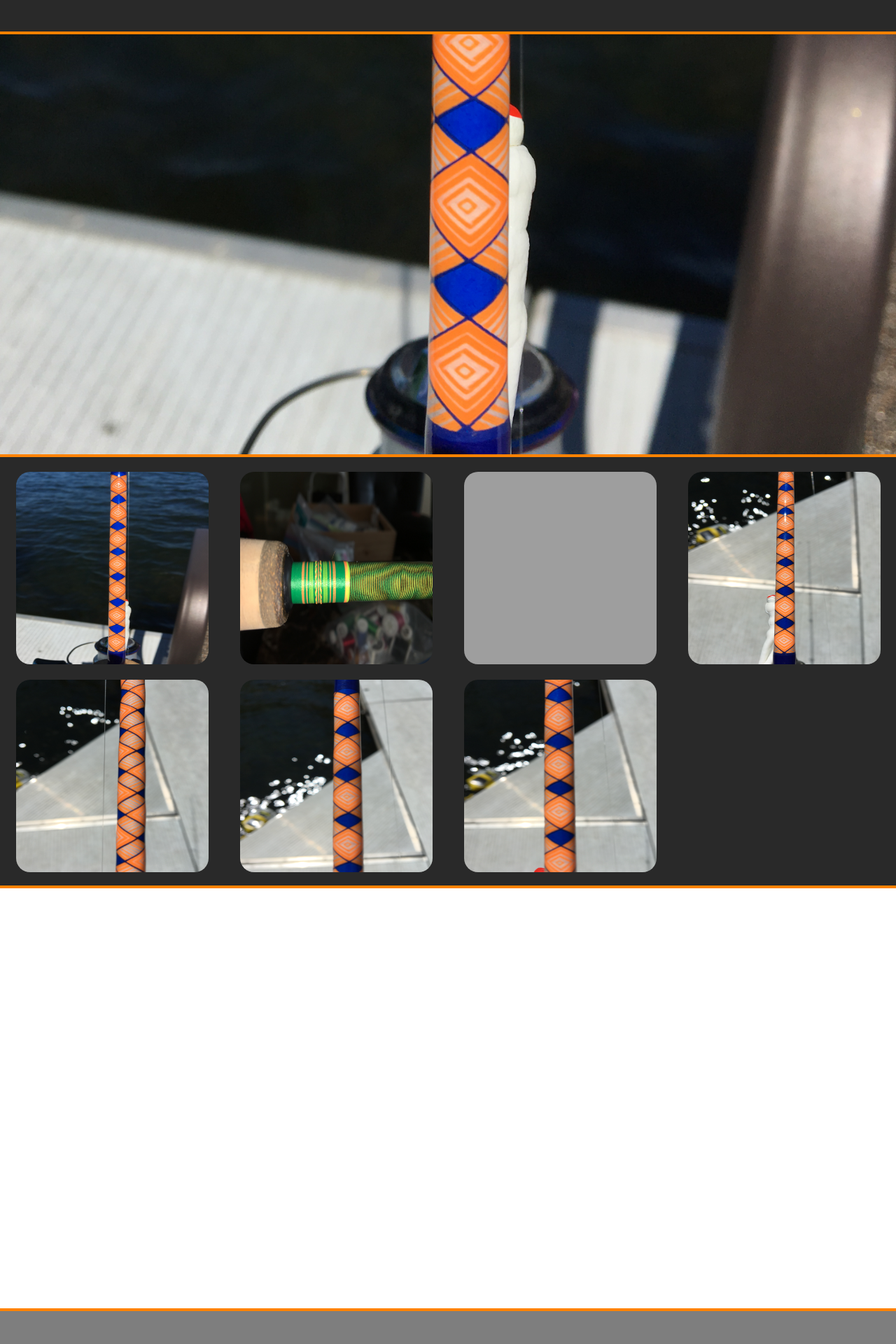
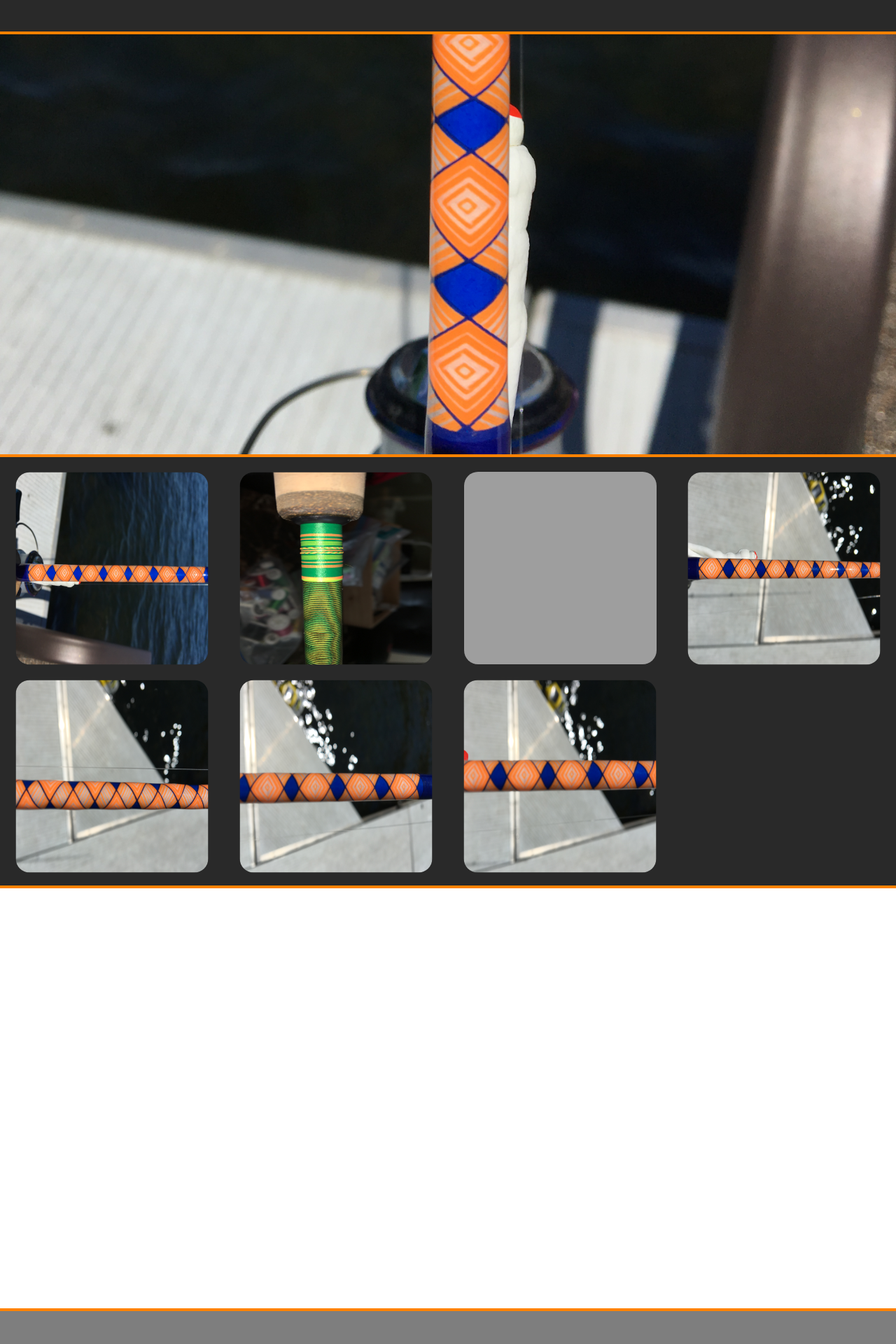
Before and after one commit to chris-stanton/APP-fishing-rod-gallary, a PHP site: page /C256ULF-blue/index.html in a window 1280 px wide. Shown: the part 645-2565 px from the top of the page at 70% size. Run offline with PHP 8.4, Linux system fonts and the light colour scheme; some libraries are stand-ins or nearby versions; grey boxes are pictures that could not be loaded.

Commit message:
added a rotate90 class

```diff
--- a/C256ULF-blue/index.html
+++ b/C256ULF-blue/index.html
@@ -33,35 +33,34 @@
         <div class="container-fluid">
           <h1 class="col-md-12"> C256ULF Orange / White Diamnd Wrap </h1>
             <div class="col-md-12">
-              <!-- edit line -->
               <img src="./assets/images/1.png">
             </div>
               <h5 class="col-md-12"> Crafted By Chris Stanton </h5>
         </div>
       </section>
-    <!-- edit line -->
+
     <div class="parallax" data-z-index="-100" data-parallax="scroll" data-image-src="./assets/images/1.png"></div>
 
       <section id="gallary" class="gallary">
         <div class="container-fluid">
           <table class="col-md-12">
             <tr class="row">
-              <td class="col-md-3"><img src="./assets/images/1.png"></td>
-              <td class="col-md-3"><img src="./assets/images/2.png"></td>
+              <td class="col-md-3 rotate90"><img src="./assets/images/1.png"></td>
+              <td class="col-md-3 rotate90"><img src="./assets/images/2.png"></td>
               <td class="col-md-3"><img src="./assets/images/3.png"></td>
-              <td class="col-md-3"><img src="./assets/images/4.png"></td>
+              <td class="col-md-3 rotate90"><img src="./assets/images/4.png"></td>
             </tr>
             <tr class="row">
-              <td class="col-md-3"><img src="./assets/images/5.png"></td>
-              <td class="col-md-3"><img src="./assets/images/6.png"></td>
-              <td class="col-md-3"><img src="./assets/images/7.png"></td>
+              <td class="col-md-3 rotate90"><img src="./assets/images/5.png"></td>
+              <td class="col-md-3 rotate90"><img src="./assets/images/6.png"></td>
+              <td class="col-md-3 rotate90"><img src="./assets/images/7.png"></td>
               <!-- <td class="col-md-3"><img src="./assets/images/.png"></td> -->
             </tr>
           </table>
 
         </div>
       </section>
-    <!-- edit line -->
+
     <div class="parallax" data-z-index="-100" data-parallax="scroll" data-image-src="./assets/images/3.png"></div>
 
       <section id="specs" class="specs">
--- a/C256ULF-blue/styles/styles.css
+++ b/C256ULF-blue/styles/styles.css
@@ -20,6 +20,11 @@ body {
   padding: 0px;
 }
 
+
+
+.rotate90 {
+  transform: rotate(90deg);
+}
 
 
 
@@ -111,6 +116,7 @@ body {
   border-radius: 20px;
   /*box-shadow: 5px 5px 5px #ff8200;*/
 }
+
 
 
 
```
